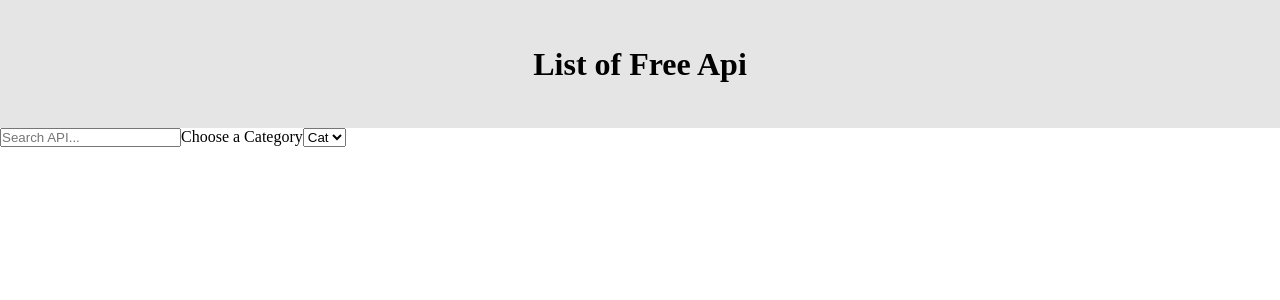
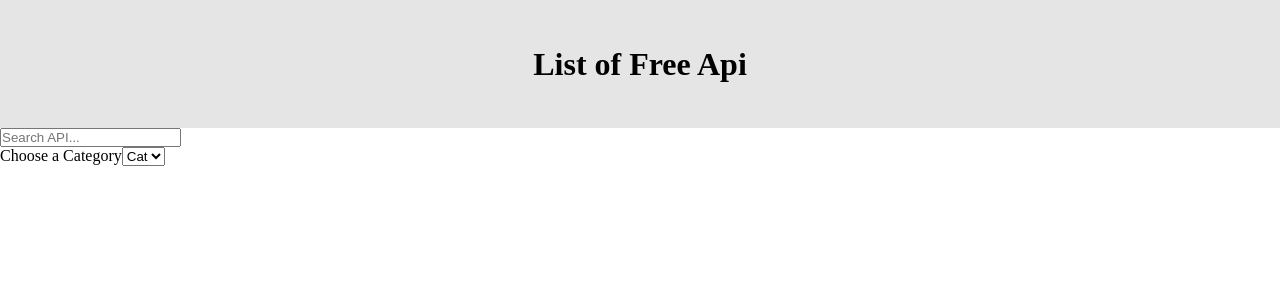
Before and after one commit to toriola998/Api-list, a Vue app: page / in a window 1280 px wide. Shown: the top 300 px of the page. Built offline with nearby package versions, Linux system fonts and the light colour scheme.

Commit message:
created the views folder

```diff
--- a/src/App.vue
+++ b/src/App.vue
@@ -1,30 +1,19 @@
 <template>
-    <Header />
-    <input placeholder="Search API..." v-model="title" @input="getInput()"/>
-    <label for="Category">Choose a Category</label>
-    <select id="category" name="category">
-        <option value="">Cat</option>
-    </select>
+    <div id="app">
+        <Header />
+        <Home />
+    </div>
 </template>
 
 <script>
 import Header from './components/Header.vue'
+import Home from './views/Home.vue'
 
 export default {
     name: 'App',
     components: {
-        Header
-    },
-    data() {
-        return {
-           title: '',
-        }
-    },
-    methods: {
-        getInput(){
-            //this.title = title
-           console.log(this.title)
-        }
+        Header,
+        Home,
     }
 }
 </script>
@@ -35,9 +24,4 @@ export default {
     padding: 0;
     box-sizing: border-box;
 }
-#app {
-    background-color: #fff;
-    height: 100vh;
-    width: 100%;
-}
 </style>
--- /dev/null
+++ b/src/views/Home.vue
@@ -0,0 +1,38 @@
+<template>
+    <div id="home">
+        <div class="search">
+            <input placeholder="Search API..." v-model="title" @input="getInput()"/>
+        </div>
+
+        <div>
+            <label for="Category">Choose a Category</label>
+            <select id="category" name="category">
+                <option value="">Cat</option>
+            </select>
+        </div>
+    </div>
+</template>
+
+<script>
+export default {
+    data() {
+        return {
+           title: '',
+        }
+    },
+    methods: {
+        getInput(){
+            //this.title = title
+           console.log(this.title)
+        }
+    }
+}
+</script>
+
+<style scoped>
+    #home {
+    background-color: #fff;
+    height: 100vh;
+    width: 100%;
+}
+</style>
```
